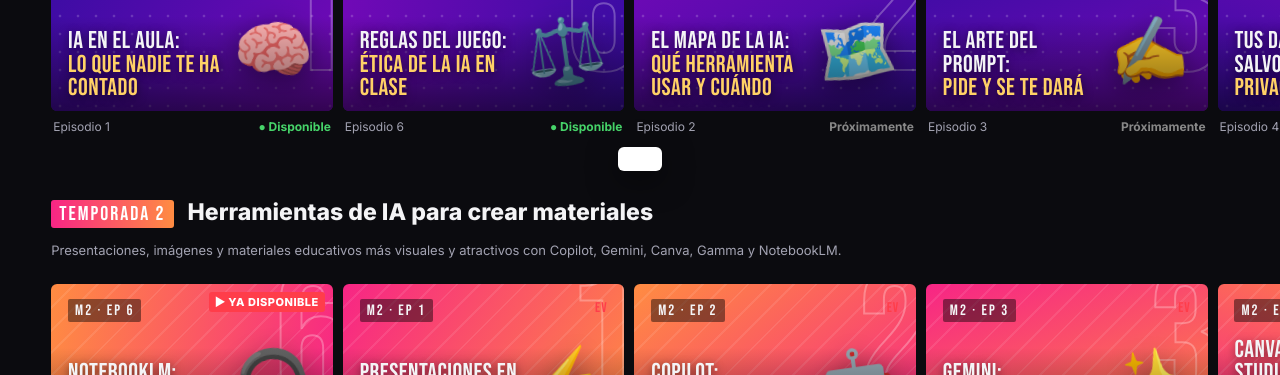
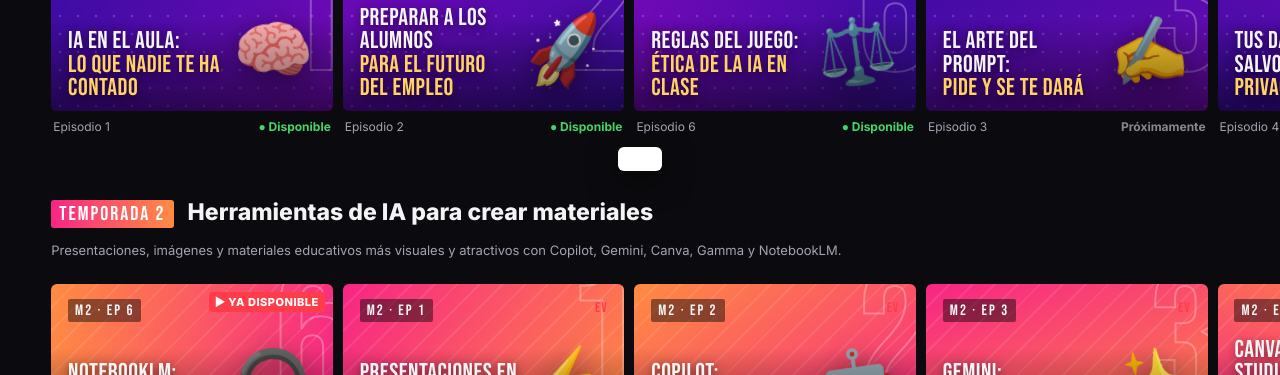
Before and after one commit to Curiousminds123/AULAFLIX-, a plain HTML site: page index.html in a window 1280 px wide. Shown: the part 725-1100 px from the top of the page. Drawn offline with Linux system fonts and the light colour scheme.

Commit message:
Añadir vídeo sobre el futuro del empleo
Co-authored-by: Copilot <223556219+Copilot@users.noreply.github.com>

```diff
--- a/index.html
+++ b/index.html
@@ -318,9 +318,9 @@ const MODULES = [
       {t:"IA en el aula:|lo que nadie te ha contado", e:"🧠", url:"https://youtu.be/Gcpd-rXg8Bk",
        d:"Qué es realmente la inteligencia artificial generativa, qué puede y qué no puede hacer, y por qué va a cambiar tu forma de preparar las clases.",
        pts:["Qué es la IA generativa explicado sin tecnicismos","Mitos y realidades en educación","Primeros usos útiles para un docente"]},
-      {t:"El mapa de la IA:|qué herramienta usar y cuándo", e:"🗺️", url:"",
-       d:"Un recorrido rápido por ChatGPT, Copilot, Gemini, Claude, NotebookLM, Canva y Gamma para que sepas cuál elegir en cada situación.",
-       pts:["Chatbots, generadores de imagen y asistentes","Versiones gratuitas y cuentas educativas","Tabla de decisión rápida"]},
+      {t:"Preparar a los alumnos|para el futuro del empleo", e:"🚀", url:"https://youtu.be/OCGlcu5vSXE",
+       d:"Ideas para preparar al alumnado ante los cambios del mundo laboral y desarrollar las competencias necesarias para el futuro del empleo.",
+       pts:["Cambios en el futuro del empleo","Competencias para preparar al alumnado","Ideas para conectar el aprendizaje con el mundo laboral"]},
       {t:"El arte del prompt:|pide y se te dará", e:"✍️", url:"",
        d:"Aprende a escribir instrucciones claras que den resultados de calidad a la primera: rol, contexto, tarea, formato y ejemplos.",
        pts:["Fórmula de prompt para docentes","Iterar y refinar respuestas","Biblioteca de prompts para el aula"]},
```
Also changed, not shown: Lista de videos para el catalogo de AULAXLIX.txt, 1 other file.
